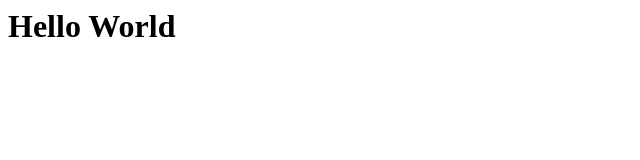
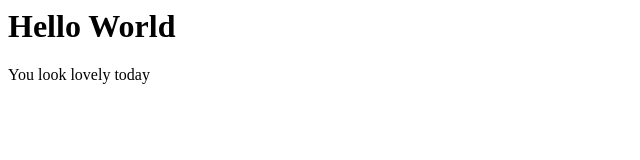
Before and after one commit to lornajane/oscon-eu-2015, a plain HTML site: page index.html in a window 1280 px wide. Shown: the whole page, without its empty margins (0-640 px from the left). Drawn offline with Linux system fonts and the light colour scheme.

Commit message:
Better labels
There are words in a paragraph

```diff
--- a/index.html
+++ b/index.html
@@ -1 +1,3 @@
 <h1>Hello World</h1>
+
+<p>You look lovely today</p>
```
